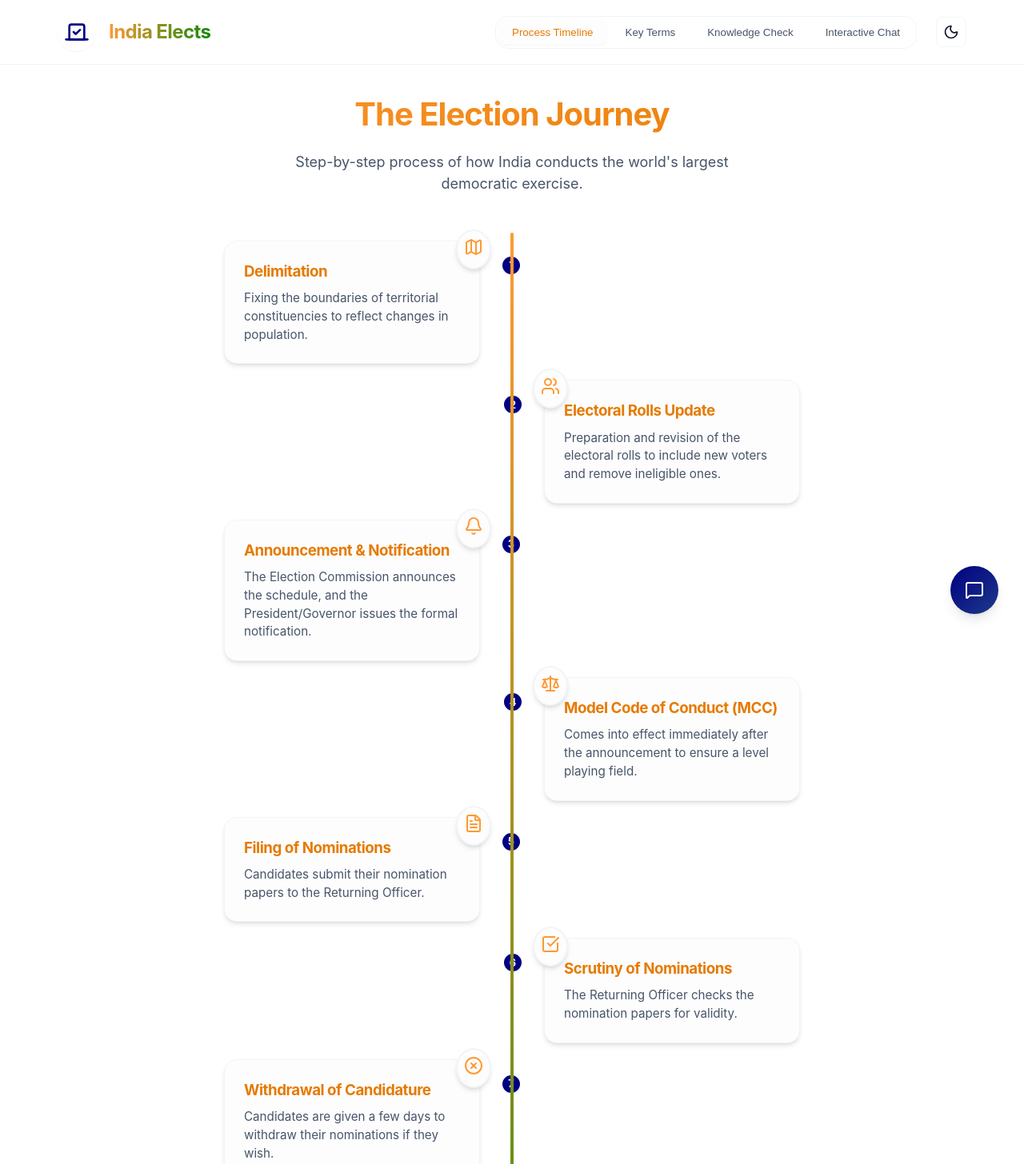
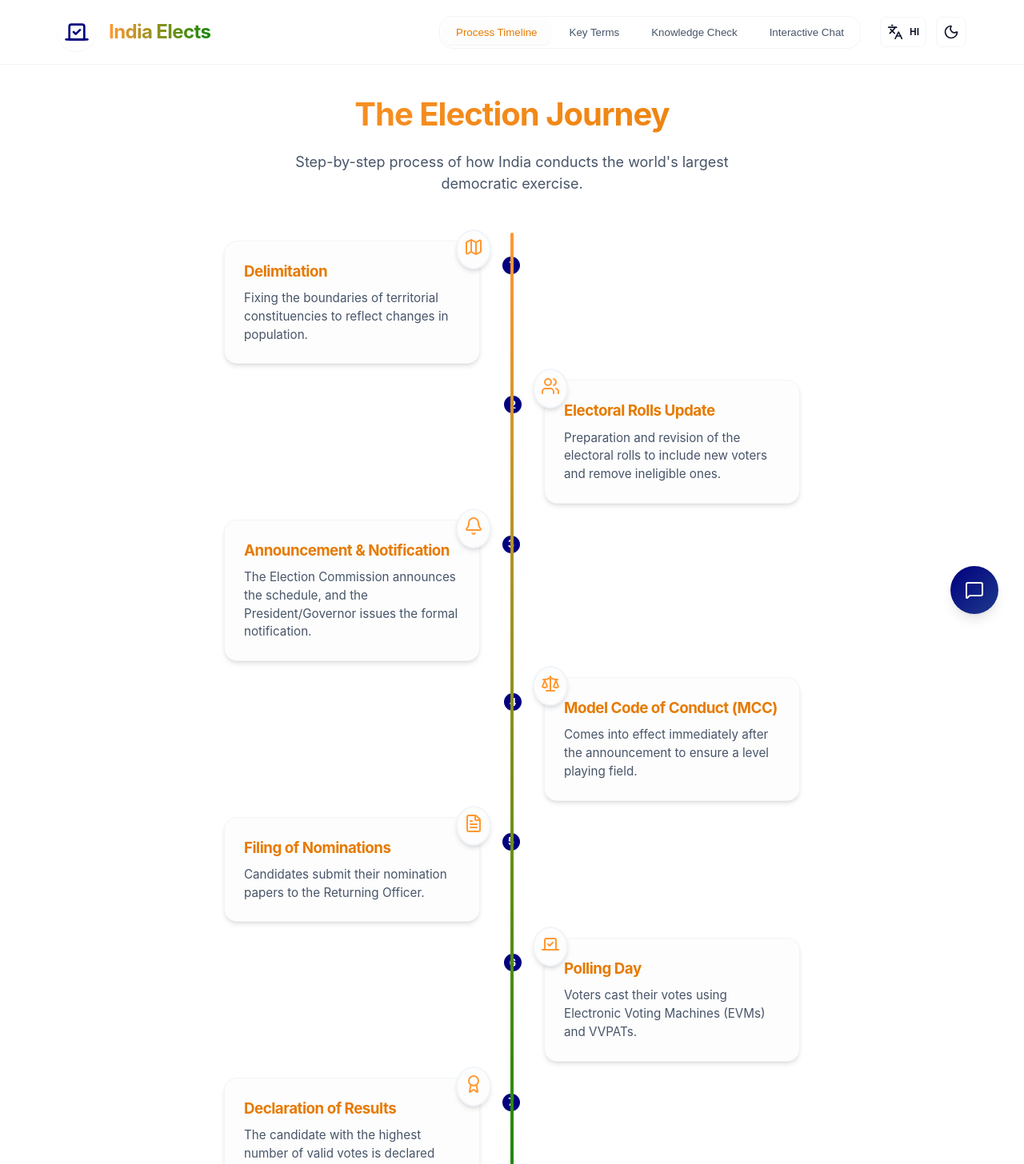
Before and after one commit to Praveeng029/Election-Assistant, a React (Vite) app: page / in a window 1280 px wide. Shown: the top 1456 px of the page at 80% size. Built offline with nearby package versions, Linux system fonts and the light colour scheme.

Commit message:
Add bilingual support (Hindi/English) with UI toggle

```diff
--- a/src/App.jsx
+++ b/src/App.jsx
@@ -4,35 +4,47 @@ import Timeline from './components/Timeline';
 import Flashcard from './components/Flashcard';
 import Quiz from './components/Quiz';
 import InteractiveChat from './components/InteractiveChat';
-import { MessageSquare } from 'lucide-react';
+import { MessageSquare, Languages } from 'lucide-react';
+import { translations } from './utils/translations';
 import './index.css';
 
 function App() {
   const [activeTab, setActiveTab] = useState('timeline');
   const [showAssistant, setShowAssistant] = useState(false);
   const [theme, setTheme] = useState(localStorage.getItem('theme') || 'light');
+  const [language, setLanguage] = useState(localStorage.getItem('language') || 'en');
+
+  const t = translations[language];
 
   useEffect(() => {
     document.documentElement.setAttribute('data-theme', theme);
     localStorage.setItem('theme', theme);
   }, [theme]);
 
+  useEffect(() => {
+    localStorage.setItem('language', language);
+  }, [language]);
+
   const toggleTheme = () => {
     setTheme(prev => prev === 'light' ? 'dark' : 'light');
+  };
+
+  const toggleLanguage = () => {
+    setLanguage(prev => prev === 'en' ? 'hi' : 'en');
   };
 
   const renderContent = () => {
     switch (activeTab) {
       case 'timeline':
-        return <Timeline />;
+        return <Timeline language={language} />;
       case 'flashcards':
-        return <Flashcard />;
+        return <Flashcard language={language} />;
       case 'quiz':
-        return <Quiz />;
+        return <Quiz language={language} />;
       case 'chat':
-        return <InteractiveChat />;
+        return <InteractiveChat language={language} />;
       default:
-        return <Timeline />;
+        return <Timeline language={language} />;
     }
   };
 
@@ -43,6 +55,8 @@ function App() {
         setActiveTab={setActiveTab}
         theme={theme}
         toggleTheme={toggleTheme}
+        language={language}
+        toggleLanguage={toggleLanguage}
       />
 
       <main className="main-content">
@@ -62,18 +76,18 @@ function App() {
       {showAssistant && (
         <div className="assistant-popup slide-up">
           <div className="assistant-header">
-            <h4>Election Assistant</h4>
+            <h4>{t.app.assistant}</h4>
             <button onClick={() => setShowAssistant(false)} className="close-btn">&times;</button>
           </div>
           <div className="assistant-body">
-            <p>Hi! I'm your Election Assistant. 🇮🇳</p>
-            <p>Use the navigation tabs above to explore:</p>
+            <p>{language === 'en' ? 'Hi! I\'m your Election Assistant. 🇮🇳' : 'नमस्ते! मैं आपका चुनाव सहायक हूँ। 🇮🇳'}</p>
+            <p>{t.app.needHelp}</p>
             <ul>
-              <li><strong>Timeline:</strong> See how an election unfolds.</li>
-              <li><strong>Key Terms:</strong> Flip cards to learn jargon.</li>
-              <li><strong>Quiz:</strong> Test your knowledge!</li>
+              <li><strong>{t.nav.timeline}:</strong> {language === 'en' ? 'See how an election unfolds.' : 'देखें कि चुनाव कैसे होता है।'}</li>
+              <li><strong>{t.nav.flashcards}:</strong> {language === 'en' ? 'Flip cards to learn jargon.' : 'शब्दावली सीखने के लिए कार्ड पलटें।'}</li>
+              <li><strong>{t.nav.quiz}:</strong> {language === 'en' ? 'Test your knowledge!' : 'अपने ज्ञान का परीक्षण करें!'}</li>
             </ul>
-            <p className="hint-text">Tip: Hover over items for more details.</p>
+            <p className="hint-text">{t.app.tip}</p>
           </div>
         </div>
       )}
--- a/src/components/Flashcard.jsx
+++ b/src/components/Flashcard.jsx
@@ -1,8 +1,10 @@
 import React, { useState } from 'react';
 import flashcardsData from '../data/flashcards.json';
-import { RefreshCw, ChevronLeft, ChevronRight } from 'lucide-react';
+import { ChevronLeft, ChevronRight, RotateCw } from 'lucide-react';
+import { translations } from '../utils/translations';
 
-const Flashcard = () => {
+const Flashcard = ({ language }) => {
+  const t = translations[language];
   const [currentIndex, setCurrentIndex] = useState(0);
   const [isFlipped, setIsFlipped] = useState(false);
 
--- a/src/components/Header.jsx
+++ b/src/components/Header.jsx
@@ -1,7 +1,9 @@
-import React from 'react';
-import { Vote, Sun, Moon } from 'lucide-react';
+import { Vote, Sun, Moon, Languages } from 'lucide-react';
+import { translations } from '../utils/translations';
 
-const Header = ({ activeTab, setActiveTab, theme, toggleTheme }) => {
+const Header = ({ activeTab, setActiveTab, theme, toggleTheme, language, toggleLanguage }) => {
+  const t = translations[language];
+
   return (
     <header className="app-header">
       <div className="header-container">
@@ -9,7 +11,7 @@ const Header = ({ activeTab, setActiveTab, theme, toggleTheme }) => {
           <div className="logo-icon">
             <Vote size={32} />
           </div>
-          <h1>India Elects</h1>
+          <h1>{t.app.title}</h1>
         </div>
 
         <div className="header-actions">
@@ -18,27 +20,37 @@ const Header = ({ activeTab, setActiveTab, theme, toggleTheme }) => {
               className={`nav-btn ${activeTab === 'timeline' ? 'active' : ''}`}
               onClick={() => setActiveTab('timeline')}
             >
-              Process Timeline
+              {t.nav.timeline}
             </button>
             <button
               className={`nav-btn ${activeTab === 'flashcards' ? 'active' : ''}`}
               onClick={() => setActiveTab('flashcards')}
             >
-              Key Terms
+              {t.nav.flashcards}
             </button>
             <button
               className={`nav-btn ${activeTab === 'quiz' ? 'active' : ''}`}
               onClick={() => setActiveTab('quiz')}
             >
-              Knowledge Check
+              {t.nav.quiz}
             </button>
             <button
               className={`nav-btn ${activeTab === 'chat' ? 'active' : ''}`}
               onClick={() => setActiveTab('chat')}
             >
-              Interactive Chat
+              {t.nav.chat}
             </button>
           </nav>
+
+          <div className="toggle-group">
+            <button
+              className="lang-toggle"
+              onClick={toggleLanguage}
+              title={`Switch to ${language === 'en' ? 'Hindi' : 'English'}`}
+            >
+              <Languages size={20} />
+              <span>{language === 'en' ? 'HI' : 'EN'}</span>
+            </button>
 
             <button
               className="theme-toggle"
@@ -49,6 +61,7 @@ const Header = ({ activeTab, setActiveTab, theme, toggleTheme }) => {
             </button>
           </div>
         </div>
+      </div>
     </header>
   );
 };
--- a/src/components/Quiz.jsx
+++ b/src/components/Quiz.jsx
@@ -1,8 +1,10 @@
 import React, { useState } from 'react';
 import quizzesData from '../data/quizzes.json';
 import { CheckCircle2, XCircle, Award, RotateCcw } from 'lucide-react';
+import { translations } from '../utils/translations';
 
-const Quiz = () => {
+const Quiz = ({ language }) => {
+  const t = translations[language];
   const [currentQuestion, setCurrentQuestion] = useState(0);
   const [score, setScore] = useState(0);
   const [showScore, setShowScore] = useState(false);
--- a/src/components/Timeline.jsx
+++ b/src/components/Timeline.jsx
@@ -1,13 +1,15 @@
-import React from 'react';
 import electionData from '../data/electionData.json';
 import * as LucideIcons from 'lucide-react';
+import { translations } from '../utils/translations';
 
-const Timeline = () => {
+const Timeline = ({ language }) => {
+  const t = translations[language];
+
   return (
     <div className="timeline-container fade-in">
       <div className="section-header">
-        <h2>The Election Journey</h2>
-        <p>Step-by-step process of how India conducts the world's largest democratic exercise.</p>
+        <h2>{language === 'en' ? 'The Election Journey' : 'चुनावी सफर'}</h2>
+        <p>{language === 'en' ? 'Step-by-step process of how India conducts the world\'s largest democratic exercise.' : 'भारत दुनिया के सबसे बड़े लोकतांत्रिक अभ्यास को कैसे संचालित करता है, इसकी चरण-दर-चरण प्रक्रिया।'}</p>
       </div>
 
       <div className="timeline">
@@ -21,8 +23,8 @@ const Timeline = () => {
                 <div className="timeline-icon">
                   <IconComponent size={24} />
                 </div>
-                <h3>{item.title}</h3>
-                <p>{item.description}</p>
+                <h3>{item.title[language] || item.title}</h3>
+                <p>{item.description[language] || item.description}</p>
                 <span className="step-number">{index + 1}</span>
               </div>
             </div>
--- a/src/data/electionData.json
+++ b/src/data/electionData.json
@@ -1,68 +1,65 @@
 [
   {
     "id": 1,
-    "title": "Delimitation",
-    "description": "Fixing the boundaries of territorial constituencies to reflect changes in population.",
+    "title": { "en": "Delimitation", "hi": "परिसीमन" },
+    "description": {
+      "en": "Fixing the boundaries of territorial constituencies to reflect changes in population.",
+      "hi": "जनसंख्या में परिवर्तन को प्रतिबिंबित करने के लिए क्षेत्रीय निर्वाचन क्षेत्रों की सीमाओं का निर्धारण।"
+    },
     "icon": "Map"
   },
   {
     "id": 2,
-    "title": "Electoral Rolls Update",
-    "description": "Preparation and revision of the electoral rolls to include new voters and remove ineligible ones.",
+    "title": { "en": "Electoral Rolls Update", "hi": "निर्वाचक नामावली अद्यतनीकरण" },
+    "description": {
+      "en": "Preparation and revision of the electoral rolls to include new voters and remove ineligible ones.",
+      "hi": "नए मतदाताओं को शामिल करने और अपात्रों को हटाने के लिए निर्वाचक नामावली की तैयारी और संशोधन।"
+    },
     "icon": "Users"
   },
   {
     "id": 3,
-    "title": "Announcement & Notification",
-    "description": "The Election Commission announces the schedule, and the President/Governor issues the formal notification.",
+    "title": { "en": "Announcement & Notification", "hi": "घोषणा और अधिसूचना" },
+    "description": {
+      "en": "The Election Commission announces the schedule, and the President/Governor issues the formal notification.",
+      "hi": "चुनाव आयोग कार्यक्रम की घोषणा करता है, और राष्ट्रपति/राज्यपाल औपचारिक अधिसूचना जारी करते हैं।"
+    },
     "icon": "Bell"
   },
   {
     "id": 4,
-    "title": "Model Code of Conduct (MCC)",
-    "description": "Comes into effect immediately after the announcement to ensure a level playing field.",
+    "title": { "en": "Model Code of Conduct (MCC)", "hi": "आदर्श आचार संहिता" },
+    "description": {
+      "en": "Comes into effect immediately after the announcement to ensure a level playing field.",
+      "hi": "समान अवसर सुनिश्चित करने के लिए घोषणा के तुरंत बाद प्रभावी होता है।"
+    },
     "icon": "Scale"
   },
   {
     "id": 5,
-    "title": "Filing of Nominations",
-    "description": "Candidates submit their nomination papers to the Returning Officer.",
+    "title": { "en": "Filing of Nominations", "hi": "नामांकन दाखिल करना" },
+    "description": {
+      "en": "Candidates submit their nomination papers to the Returning Officer.",
+      "hi": "उम्मीदवार रिटर्निंग ऑफिसर के पास अपना नामांकन पत्र जमा करते हैं।"
+    },
     "icon": "FileText"
   },
   {
-    "id": 6,
-    "title": "Scrutiny of Nominations",
-    "description": "The Returning Officer checks the nomination papers for validity.",
-    "icon": "CheckSquare"
-  },
-  {
-    "id": 7,
-    "title": "Withdrawal of Candidature",
-    "description": "Candidates are given a few days to withdraw their nominations if they wish.",
-    "icon": "XCircle"
-  },
-  {
-    "id": 8,
-    "title": "Campaigning",
-    "description": "Candidates campaign to woo voters. Campaigning ends 48 hours before polling starts.",
-    "icon": "Megaphone"
-  },
-  {
     "id": 9,
-    "title": "Polling Day",
-    "description": "Voters cast their votes using Electronic Voting Machines (EVMs) and VVPATs.",
+    "title": { "en": "Polling Day", "hi": "मतदान का दिन" },
+    "description": {
+      "en": "Voters cast their votes using Electronic Voting Machines (EVMs) and VVPATs.",
+      "hi": "मतदाता इलेक्ट्रॉनिक वोटिंग मशीन (ईवीएम) और वीवीपीएटी का उपयोग करके अपना वोट डालते हैं।"
+    },
     "icon": "Vote"
   },
   {
-    "id": 10,
-    "title": "Counting of Votes",
-    "description": "Votes are counted under the supervision of the Returning Officer.",
-    "icon": "Calculator"
-  },
-  {
     "id": 11,
-    "title": "Declaration of Results",
-    "description": "The candidate with the highest number of valid votes is declared elected.",
+    "title": { "en": "Declaration of Results", "hi": "परिणामों की घोषणा" },
+    "description": {
+      "en": "The candidate with the highest number of valid votes is declared elected.",
+      "hi": "सबसे अधिक वैध मत प्राप्त करने वाले उम्मीदवार को निर्वाचित घोषित किया जाता है।"
+    },
     "icon": "Award"
   }
 ]
--- a/src/index.css
+++ b/src/index.css
@@ -136,7 +136,13 @@ h1, h2, h3, h4 {
   gap: 1.5rem;
 }
 
-.theme-toggle {
+.toggle-group {
+  display: flex;
+  align-items: center;
+  gap: 0.75rem;
+}
+
+.theme-toggle, .lang-toggle {
   background: var(--bg-primary);
   border: 1px solid var(--border-color);
   color: var(--text-primary);
@@ -146,10 +152,13 @@ h1, h2, h3, h4 {
   display: flex;
   align-items: center;
   justify-content: center;
+  gap: 0.5rem;
   transition: all 0.2s;
+  font-weight: 600;
+  font-size: 0.75rem;
 }
 
-.theme-toggle:hover {
+.theme-toggle:hover, .lang-toggle:hover {
   background: var(--bg-secondary);
   border-color: var(--saffron-light);
   color: var(--saffron-dark);
--- /dev/null
+++ b/src/utils/translations.js
@@ -0,0 +1,48 @@
+export const translations = {
+  en: {
+    nav: {
+      timeline: "Process Timeline",
+      flashcards: "Key Terms",
+      quiz: "Knowledge Check",
+      chat: "Interactive Chat"
+    },
+    app: {
+      title: "India Elects",
+      assistant: "Election Assistant",
+      needHelp: "Need Help?",
+      tip: "Tip: Hover over items for more details.",
+      footer: "Built with ❤️ for democratic awareness."
+    },
+    common: {
+      back: "Back",
+      next: "Next",
+      submit: "Submit",
+      results: "Results",
+      score: "Your Score",
+      tryAgain: "Try Again"
+    }
+  },
+  hi: {
+    nav: {
+      timeline: "चुनाव प्रक्रिया",
+      flashcards: "मुख्य शब्द",
+      quiz: "ज्ञान की जाँच",
+      chat: "बातचीत सहायक"
+    },
+    app: {
+      title: "भारत चुनाव",
+      assistant: "चुनाव सहायक",
+      needHelp: "क्या आपको मदद चाहिए?",
+      tip: "सुझाव: अधिक जानकारी के लिए आइटम पर होवर करें।",
+      footer: "लोकतांत्रिक जागरूकता के लिए ❤️ के साथ बनाया गया।"
+    },
+    common: {
+      back: "पीछे",
+      next: "आगे",
+      submit: "जमा करें",
+      results: "परिणाम",
+      score: "आपका स्कोर",
+      tryAgain: "फिर से प्रयास करें"
+    }
+  }
+};
```
Also changed, not shown: src/components/InteractiveChat.jsx (+36 -69 lines), src/data/chatResponses.json (+18 -51 lines). Lines whose indentation alone changed are shown as unchanged.
